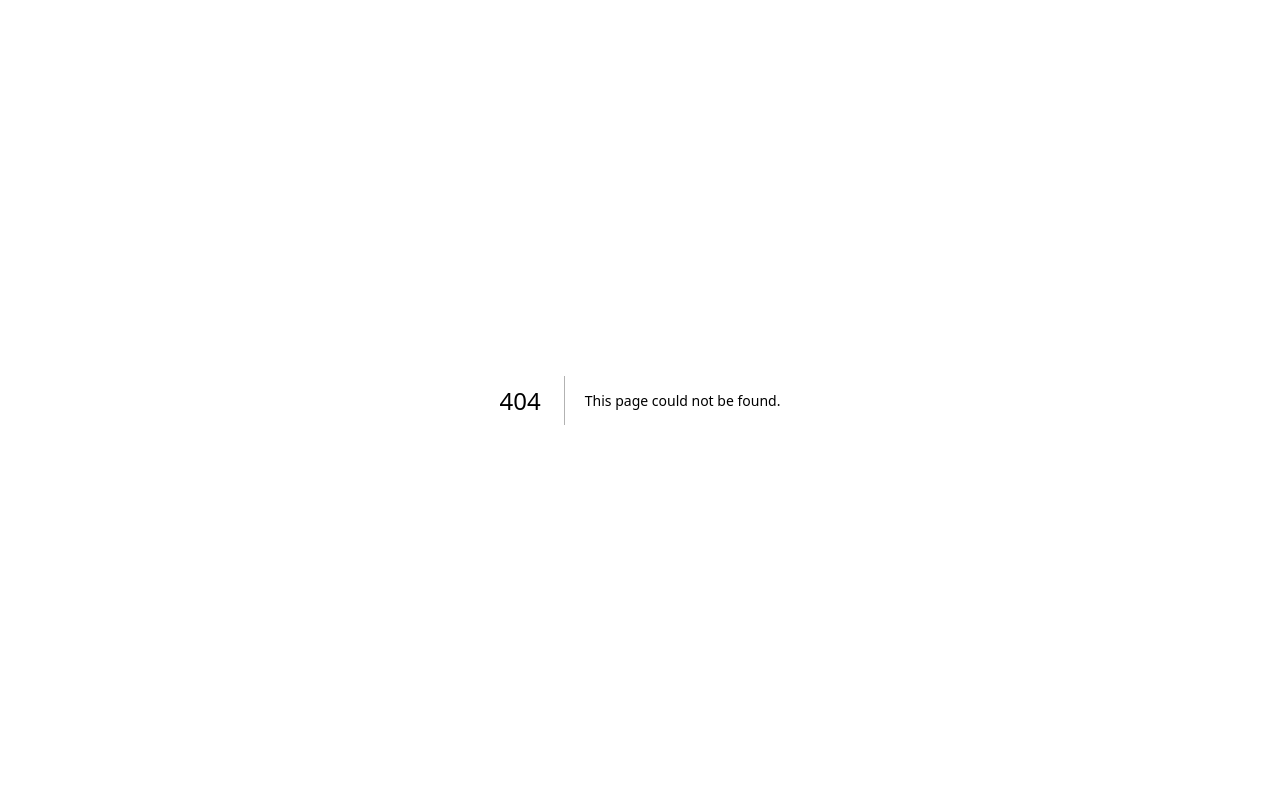
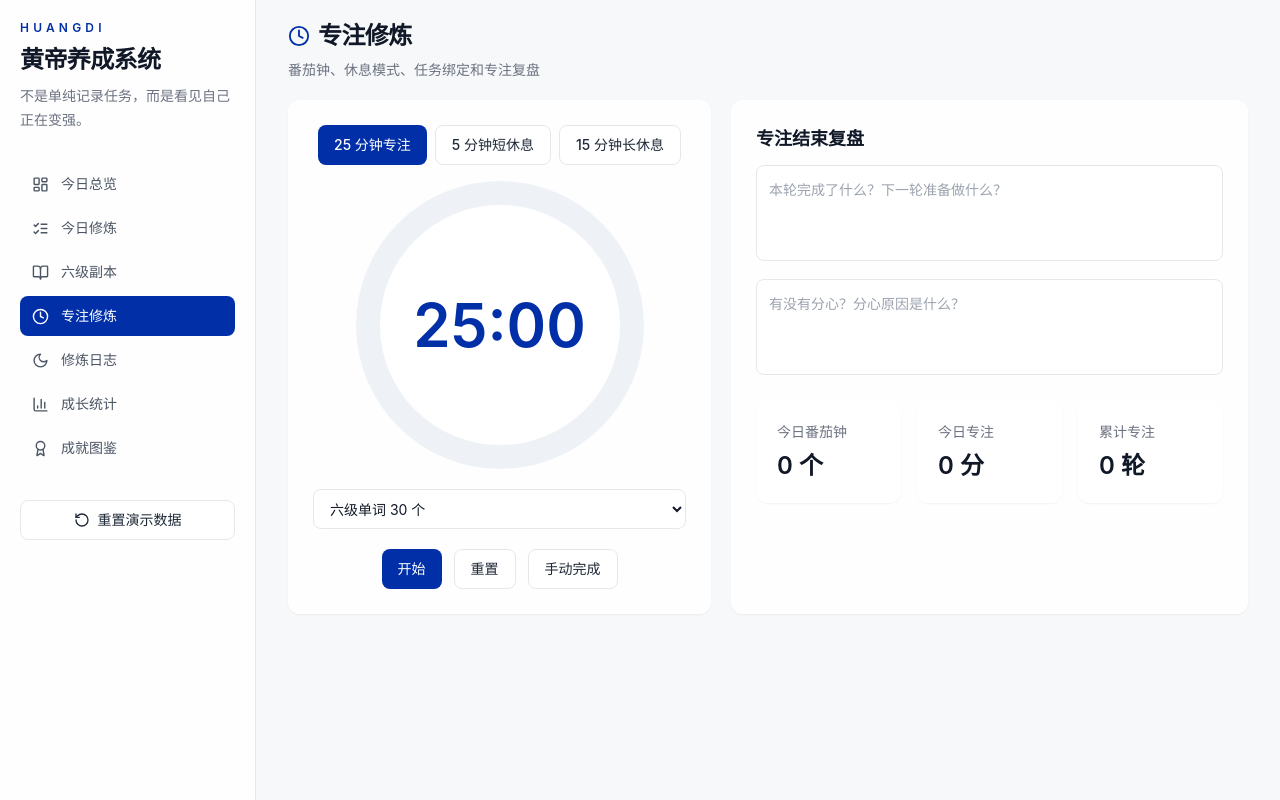
Before and after one commit to f1onah/huangdi-system, a Next.js app: page /focus in a window 1280 px wide. Before the commit this address had no page. Built offline with nearby package versions, Linux system fonts and the light colour scheme.

Commit message:
Add focus route

```diff
--- /dev/null
+++ b/app/focus/page.tsx
@@ -0,0 +1,7 @@
+"use client";
+
+import { HuangdiApp } from "@/components/HuangdiApp";
+
+export default function FocusPage() {
+  return <HuangdiApp initialTab="focus" />;
+}
```
